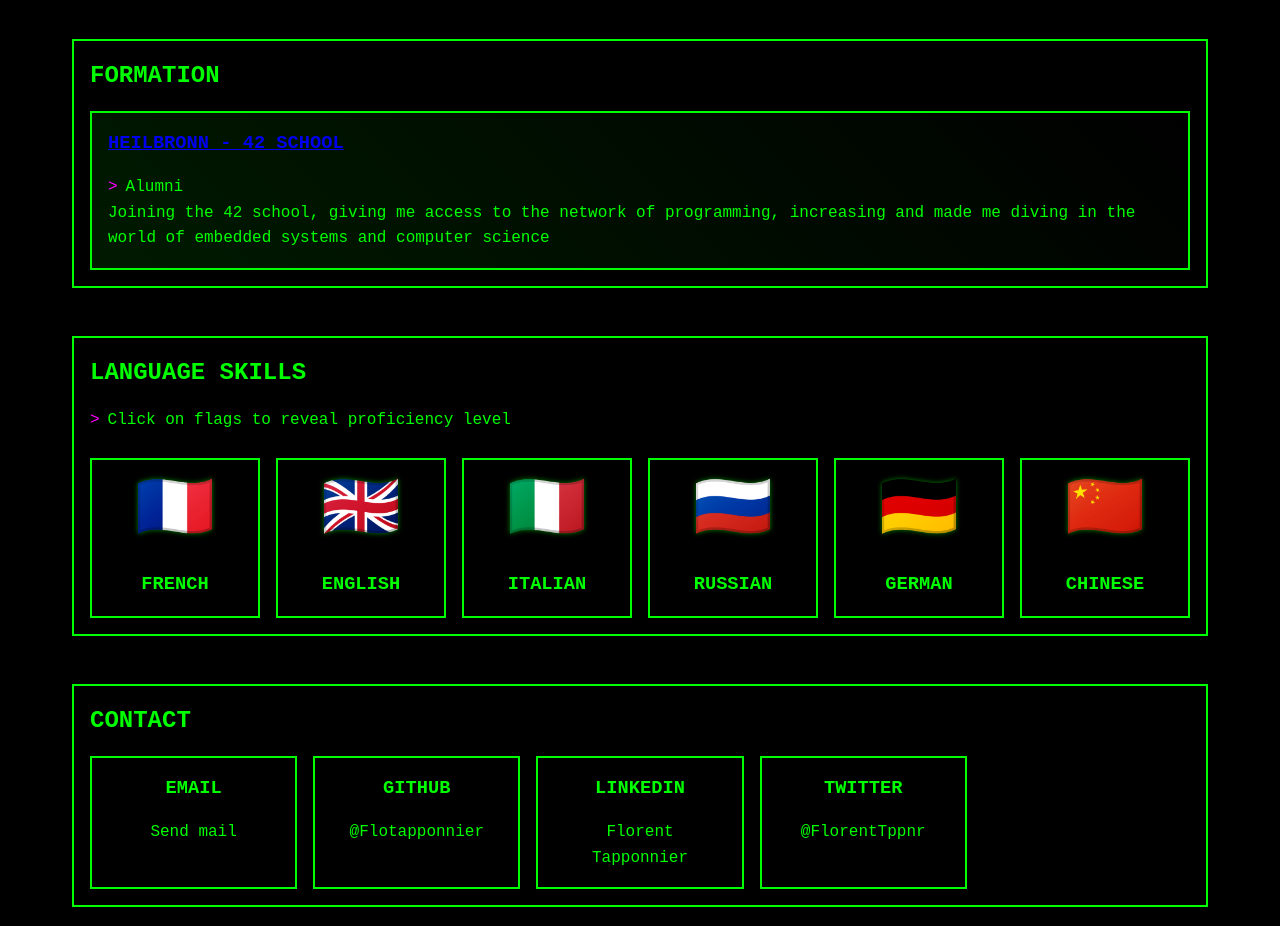
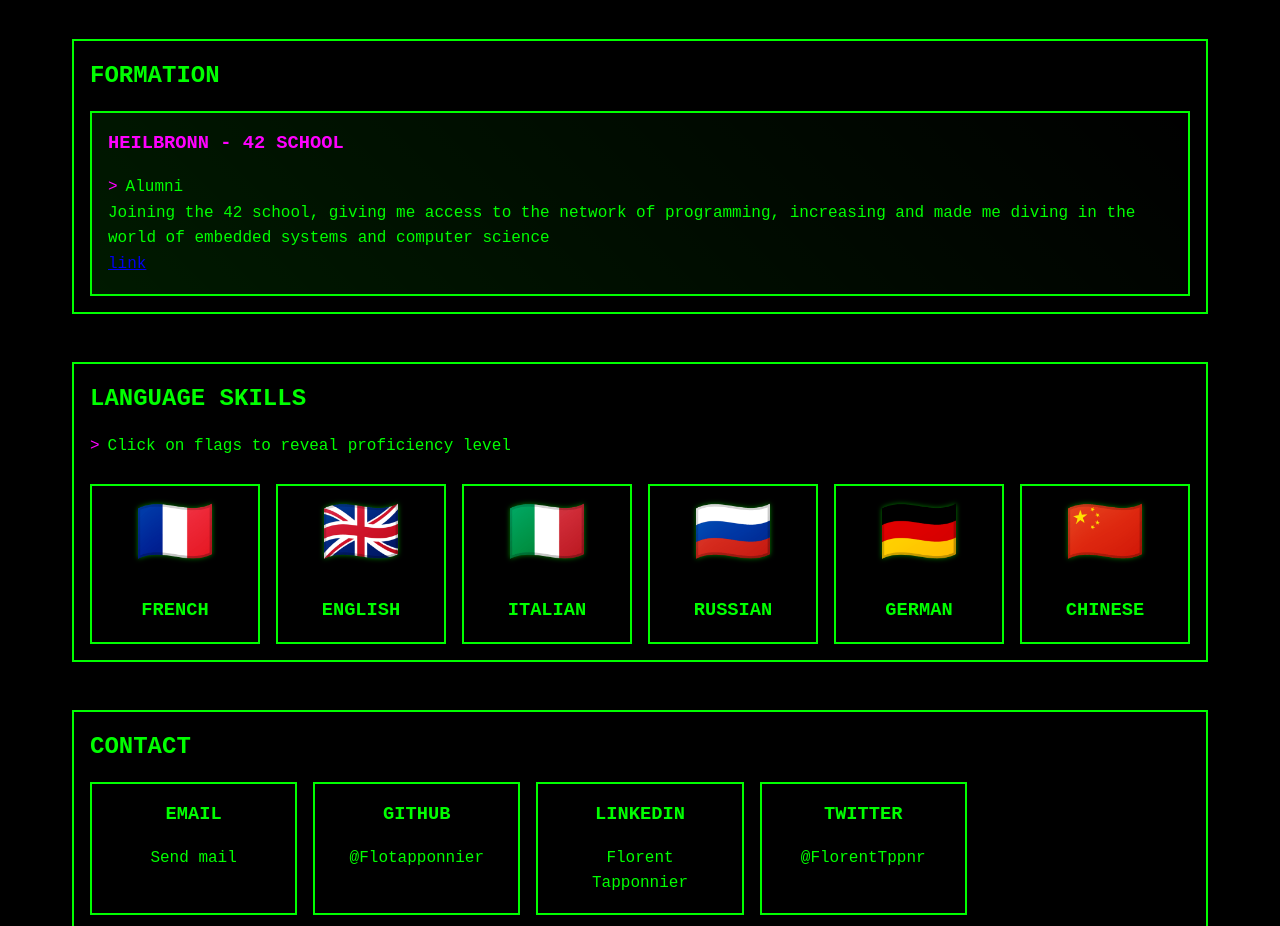
Before and after one commit to Flotapponnier/flotapponnier.github.io, a plain HTML site: page index.html in a window 1280 px wide. Shown: the part 1760-2686 px from the top of the page. Drawn offline with Linux system fonts and the light colour scheme.

Commit message:
place in a link

```diff
--- a/index.html
+++ b/index.html
@@ -114,9 +114,10 @@
         <section id="Formation">
             <h2>Formation</h2>
             <div class="project-card">
-				<h3><a href ="https://g.co/kgs/ByJzBwk">Heilbronn - 42 school</a></h3>
+				<h3>Heilbronn - 42 school</h3>
                 <p class="terminal-effect">Alumni</p>
                 <p>Joining the 42 school, giving me access to the network of programming, increasing and made me diving in the world of embedded systems and computer science </p>
+				<p><a href ="https://g.co/kgs/ByJzBwk">link</a>
             </div>
         </section>
 		<section id="languages">
```
